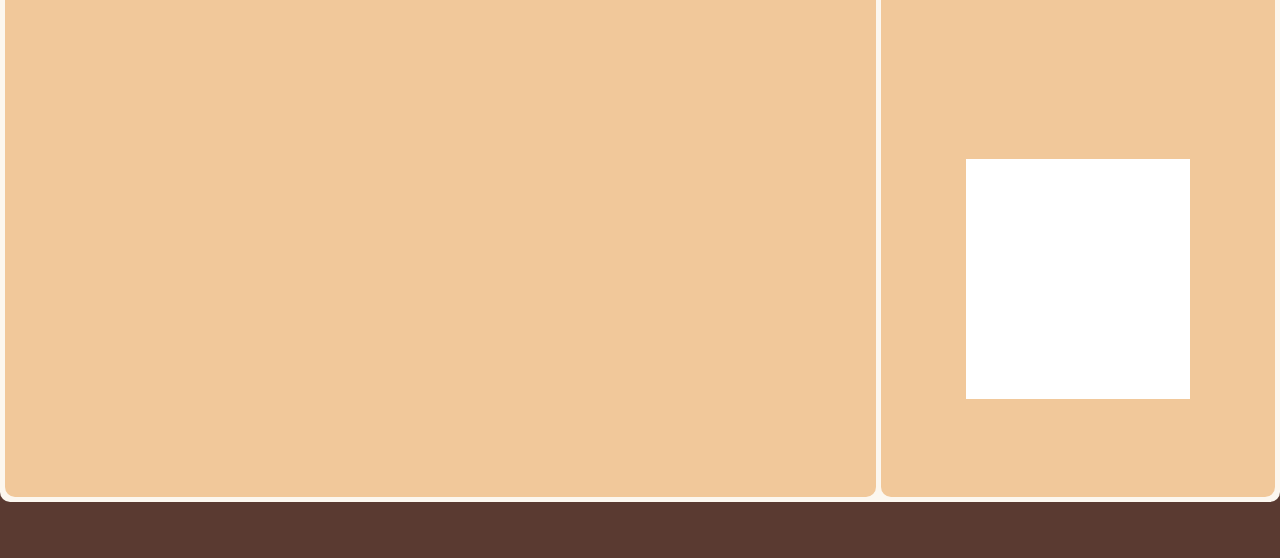
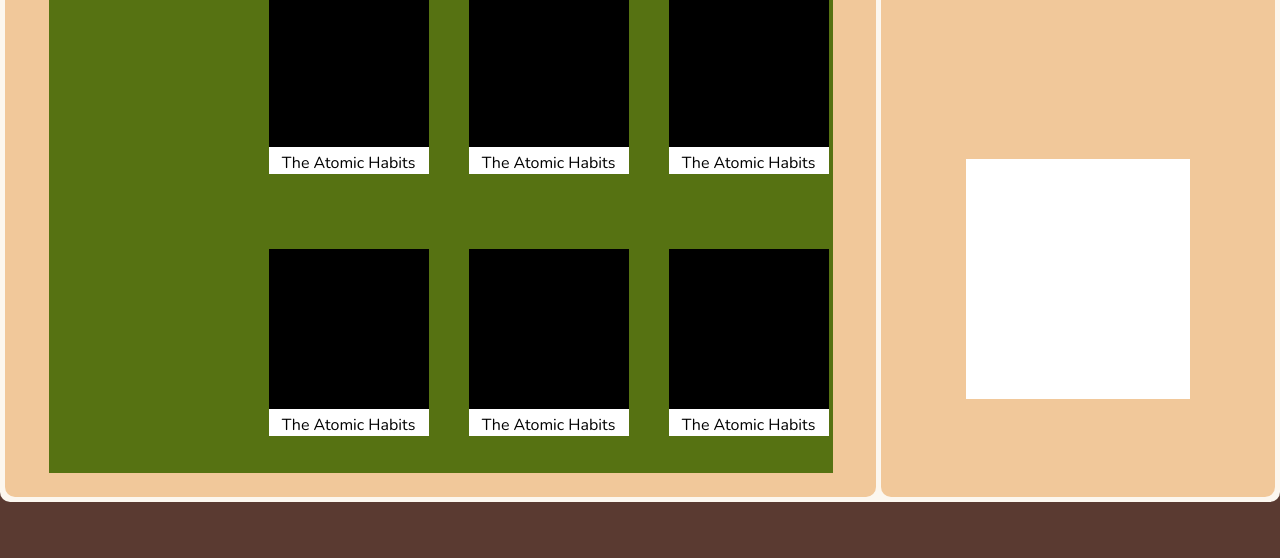
Before and after one commit to ruchik-panwal/library, a plain HTML site: page index.html in a window 1280 px wide. Shown: the part 242-800 px from the top of the page. Drawn offline with nearby package versions, Linux system fonts and the light colour scheme; a web font is replaced by a local one.

Commit message:
Fixed grid overflow issue

```diff
--- a/index.html
+++ b/index.html
@@ -52,6 +52,86 @@
                 </form>
             </div>
 
+            <div class="bookshelf">
+
+
+                <div class="filler"></div>
+                <div class="filler"></div>
+
+                <div class="bookCard">
+                    <div class="cardImg"></div>
+                    <div class="cardTitle">The Atomic Habits</div>
+                </div>
+
+                <div class="bookCard">
+                    <div class="cardImg"></div>
+                    <div class="cardTitle">The Atomic Habits</div>
+                </div>
+
+                <div class="bookCard">
+                    <div class="cardImg"></div>
+                    <div class="cardTitle">The Atomic Habits</div>
+                </div>
+
+                <div class="bookCard">
+                    <div class="cardImg"></div>
+                    <div class="cardTitle">The Atomic Habits</div>
+                </div>
+
+                <div class="bookCard">
+                    <div class="cardImg"></div>
+                    <div class="cardTitle">The Atomic Habits</div>
+                </div>
+
+                <div class="bookCard">
+                    <div class="cardImg"></div>
+                    <div class="cardTitle">The Atomic Habits</div>
+                </div>
+
+                <div class="bookCard">
+                    <div class="cardImg"></div>
+                    <div class="cardTitle">The Atomic Habits</div>
+                </div>
+
+                <div class="bookCard">
+                    <div class="cardImg"></div>
+                    <div class="cardTitle">The Atomic Habits</div>
+                </div>
+
+                <div class="bookCard">
+                    <div class="cardImg"></div>
+                    <div class="cardTitle">The Atomic Habits</div>
+                </div>
+
+                <div class="bookCard">
+                    <div class="cardImg"></div>
+                    <div class="cardTitle">The Atomic Habits</div>
+                </div>
+
+                <div class="bookCard">
+                    <div class="cardImg"></div>
+                    <div class="cardTitle">The Atomic Habits</div>
+                </div>
+
+                <div class="bookCard">
+                    <div class="cardImg"></div>
+                    <div class="cardTitle">The Atomic Habits</div>
+                </div>
+
+                <div class="bookCard">
+                    <div class="cardImg"></div>
+                    <div class="cardTitle">The Atomic Habits</div>
+                </div>
+
+
+
+
+
+                <div class="filler"></div>
+                <div class="filler"></div>
+
+            </div>
+
             <div class="books">
 
             </div>
--- a/style.css
+++ b/style.css
@@ -121,10 +121,24 @@ body {
 
 /* Multiple Books View */
 
-.multiBooksView {}
+.multiBooksView {
+
+    box-sizing: border-box;
+    overflow:hidden;
+
+    /* flex */
+    display: flex;
+    flex-direction: column;
+    justify-content: space-between;
+    align-items: center;
+}
+
+
+/* View Header */
 
 .mbvHeader {
     padding: 20px;
+    width: 95%;
 
     /* flex */
     display: flex;
@@ -178,8 +192,52 @@ button[Type="submit"] i {
     width: 12vw;
 }
 
+/* Bookshelf */
+
+.bookshelf{
+    background-color: #567212;
+    width: 90%;
+    height: 80%;
+    padding: 20px;
+    box-sizing: border-box;
+
+    /* Grid */
+    display: grid;
+    grid-template-rows: 1fr 1fr;
+    grid-template-columns: repeat(auto-fit, 20vh);
+    align-items: center;
+    grid-auto-flow: column;
+    overflow-x: auto;
+    gap: 40px;
+
+}
+
+.bookCard{
+    background-color: white;
 
 
+    /* flex */
+    display: flex;
+    flex-direction: column;
+    align-items: center;
+}
+
+.cardImg{
+
+    height: 20vh;
+    width: 20vh;
+
+    background-color: black;
+}
+
+.cardTitle{
+    margin-top: 5px;
+}
+
+.filler{
+    width: 20vh;
+    height: 20vh;
+}
 
 /* Single Book View */
 
@@ -205,7 +263,6 @@ button[Type="submit"] i {
 
 
 
-
 /* F O O T E R */
 
 .footer {
```
